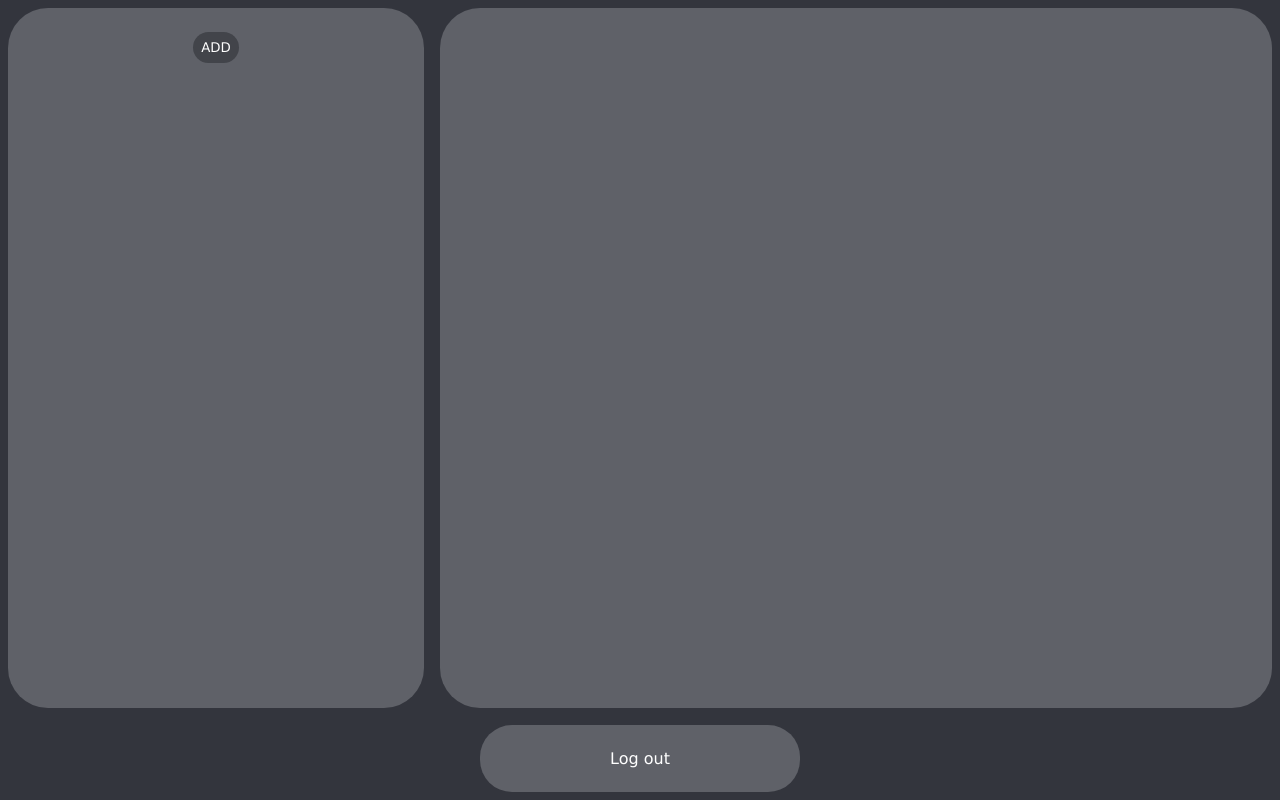
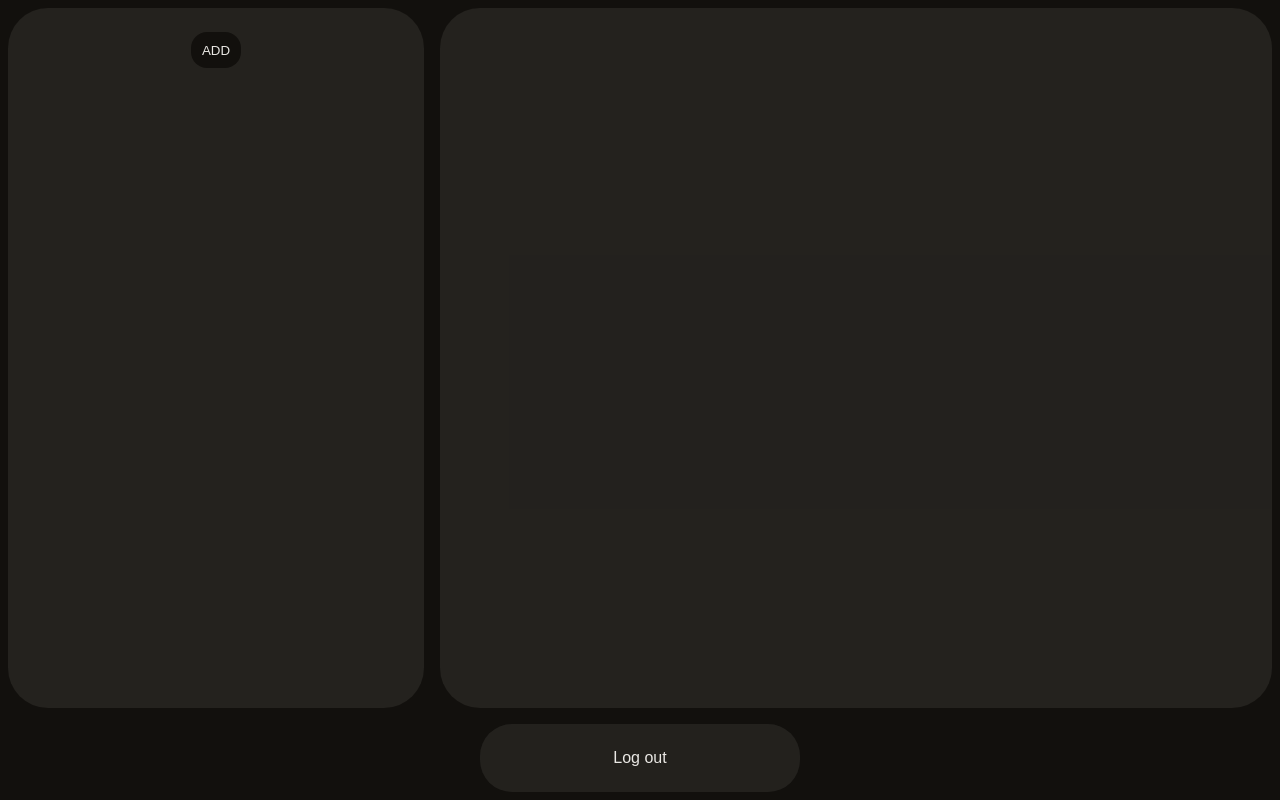
Before and after one commit to rapphcd/Notes-PHP, a PHP site: page / in a window 1280 px wide. Run offline with PHP 8.4, Linux system fonts and the light colour scheme; the visitor is signed in with stand-in values (Sample User, id 1); data that the repository does not hold is empty.

Commit message:
edit(css): modification de l'entiereté du style des pages et ajout d'une palette de couleurs

```diff
--- a/css/style.css
+++ b/css/style.css
@@ -1,15 +1,21 @@
+@import url('https://fonts.googleapis.com/css2?family=Nunito+Sans:ital,opsz,wght@0,6..12,200..1000;1,6..12,200..1000&display=swap');
+
 :root {
-    --bg: rgb(51, 53, 61);
-    --second: rgb(95, 97, 104);
-    --third: rgb(66, 68, 74);
+    --gray: rgb(234, 232, 228, 0.08);
+    --prim: rgb(203, 195, 179, 0.2);
+    --text: rgb(234, 232, 228);
+    --background: rgb(18, 16, 13);
+    --primary: rgb(203, 195, 179);
+    --secondary: rgb(96, 84, 62);
+    --accent: rgb(175, 158, 125);
 }
 
 * {
     margin: 0;
     padding: 0;
     text-decoration: none;
-    color: white;
-    font-family: Verdana, sans-serif;
+    font-family: Nunito, sans-serif;
+    color: var(--text);
 }
 
 button {
@@ -20,7 +26,7 @@ button {
 body {
     margin: 0;
     padding: 0;
-    background-color: var(--bg);
+    background-color: var(--background);
 }
 
 section {
@@ -54,7 +60,7 @@ textarea {
     display: flex;
     justify-content: space-around;
     height: calc(100vh - 100px);
-    background-color: var(--second);
+    background-color: var(--gray);
     z-index: 100;
     color: white;
     border-radius: 2.5rem;
@@ -89,7 +94,11 @@ textarea {
     align-items: center;
     padding: 0.5rem;
     border-radius: 1rem;
-    background-color: var(--third);
+    background-color: var(--background);
+}
+
+.note-element:hover {
+    background-color: var(--prim);
 }
 
 .note-infos {
@@ -115,6 +124,19 @@ textarea {
     background-color: rgba(0,0,0, .1);
 }
 
+.addnote{
+    transition: ease-in-out 0.15s;
+    padding: 0.6rem;
+    border-radius: 1rem;
+    cursor: pointer;
+    border: 1px solid transparent;
+    background-color: var(--background);
+}
+
+.addnote:hover {
+    border: 1px solid var(--secondary);
+}
+
 .see-note {
     cursor: pointer;
     border: none;
@@ -141,7 +167,19 @@ textarea {
     z-index: 100;
     color: white;
     margin: 0.5rem;
-    background-color: var(--second);
+    background-color: var(--gray);
+    border-radius: 2.5rem;
+}
+
+#previewform {
+    transition: ease-in-out 0.15s;
+    display: flex;
+    justify-content: center;
+    align-items: center;
+    width: 100%;
+    height: calc(100vh - 100px);
+    z-index: 100;
+    margin: 0.5rem;
     border-radius: 2.5rem;
 }
 
--- a/includes/navbar.php
+++ b/includes/navbar.php
@@ -1,5 +1,5 @@
 <div style="display: flex; width: 100%; justify-content: center;align-items: center; position: fixed; bottom: 0">
-    <div style="display: flex;justify-content: space-around;width: 20rem;padding:0.5rem 0 0.5rem 0;background-color: var(--second);z-index: 100; color: white;margin: 0.5rem;border-radius: 2rem">
+    <div style="display: flex;justify-content: space-around;width: 20rem;padding:0.5rem 0 0.5rem 0;background-color: var(--gray);z-index: 100; color: white;margin: 0.5rem;border-radius: 2rem">
         <?php
         $currentPage = basename($_SERVER['PHP_SELF']);
 
@@ -20,10 +20,11 @@
 <style>
     .navitems {
         padding: 1rem;
-        border-radius: 1rem
+        border-radius: 1rem;
+        border: 1px solid transparent;
     }
 
     .navitems:hover{
-        background-color: rgba(0,0,0, .1);
+        border: 1px solid var(--secondary);
     }
 </style>
--- a/index.php
+++ b/index.php
@@ -73,7 +73,7 @@ if (isset($_POST['save']) && !empty($_POST['id'])) {
                         </div>
                     <?php } ?>
                     <form id="addnote" method="post" class="add-note-container">
-                        <button type="submit" name="addnote" id="addnote" class="note-element">ADD</button>
+                        <button type="submit" name="addnote" id="addnote" class="addnote">ADD</button>
                     </form>
                 <?php } ?>
             </div>
--- a/js/script.js
+++ b/js/script.js
@@ -11,6 +11,6 @@ function selectNote(id, title, description, done) {
         selectedElement = element.id;
         let preview = document.getElementById("preview");
 
-        preview.innerHTML = `<form id="preview" method="post"><div class="preview-content"><input type="text" name="title" id="title" class="preview-title" value="${title}"/><textarea name="description" id="description" class="preview-description">${description}</textarea><input type="hidden" name="id" value="${id}"><button type="submit" id="save" name="save">SAVE<button/></div></form>`;
+        preview.innerHTML = `<form id="previewform" method="post"><div class="preview-content"><input type="text" name="title" id="title" class="preview-title" autocomplete="off" value="${title}"/><textarea name="description" id="description" autocomplete="off" class="preview-description">${description}</textarea><input type="hidden" name="id" value="${id}"><button type="submit" id="save" name="save">SAVE<button/></div></form>`;
     }
 }
--- a/login.php
+++ b/login.php
@@ -54,8 +54,8 @@ ob_end_flush();
 <section>
     <div class="login-content">
         <form id="form" method="post">
-            <input type="text" name="username" id="username" placeholder="Username" required>
-            <input type="password" name="password" id="password" placeholder="Password" required>
+            <input type="text" name="username" id="username" placeholder="Username" autocomplete="off" required>
+            <input type="password" name="password" id="password" placeholder="Password" autocomplete="off" required>
             <button type="submit" name="submit" id="submit">LOGIN</button>
         </form>
     </div>
--- a/register.php
+++ b/register.php
@@ -70,8 +70,8 @@ if (isset($_POST['submit'])) {
 <section>
     <div class="login-content">
         <form id="form" method="post">
-            <input type="text" name="username" id="username" placeholder="Username" required>
-            <input type="password" name="password" id="password" placeholder="Password" required>
+            <input type="text" name="username" id="username" placeholder="Username" autocomplete="off" required>
+            <input type="password" name="password" id="password" placeholder="Password" autocomplete="off" required>
             <button type="submit" name="submit" id="submit" value="Register">REGISTER</button>
         </form>
     </div>
```
Also changed, not shown: other parts of css/style.css (+27 -5 lines).
